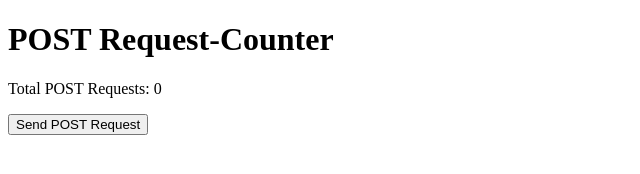
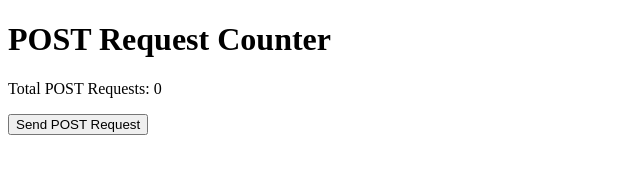
Before and after one commit to israelfrank/assignment, a website: page public/index.html in a window 1280 px wide. Shown: the full height of the page, 0-640 px from the left. Drawn offline with Linux system fonts and the light colour scheme.

Commit message:
trying webhook

```diff
--- a/public/index.html
+++ b/public/index.html
@@ -8,7 +8,7 @@
 </head>
 
 <body>
-  <h1>POST Request-Counter</h1>
+  <h1>POST Request Counter</h1>
   <p>Total POST Requests: <span id="postCounter">0</span></p>
   <button id="sendPostRequest" onclick="updateCounter()">Send POST Request</button>
 
```
